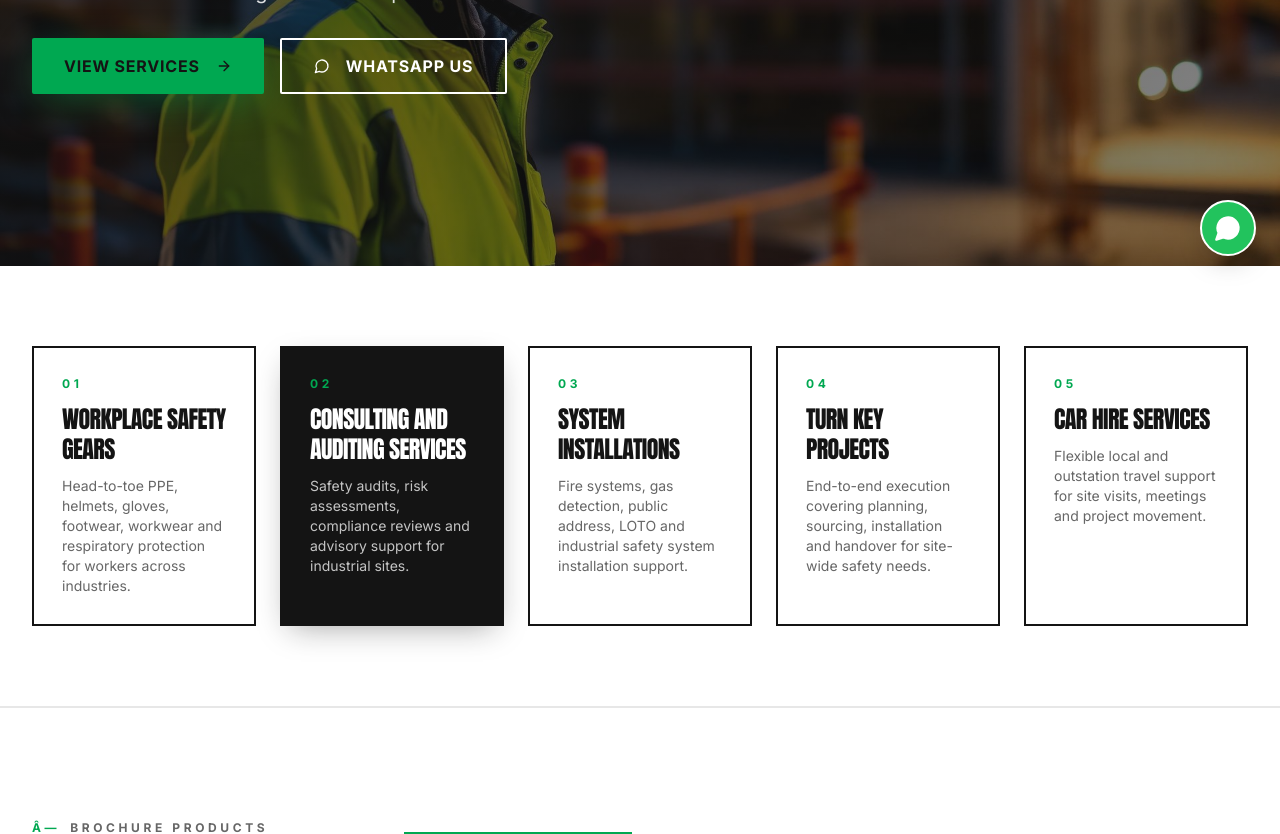
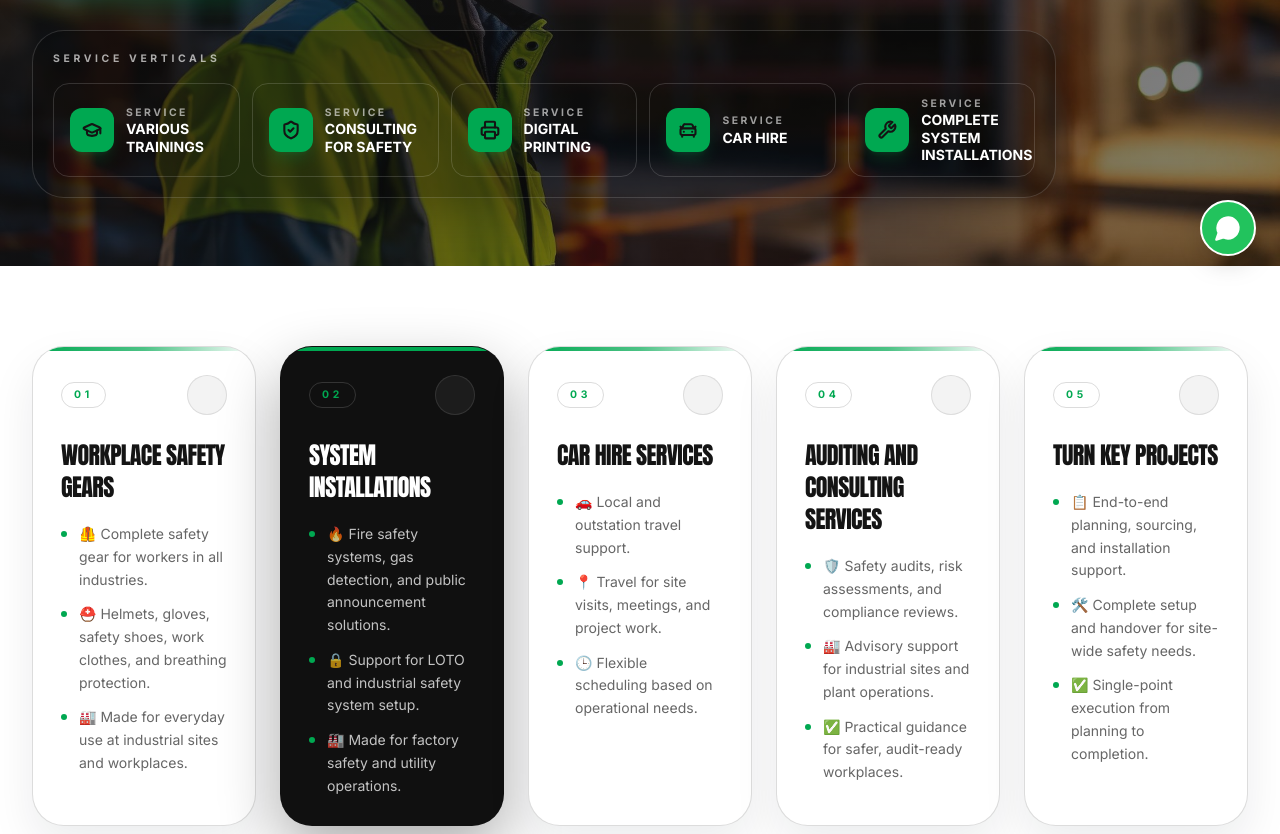
Before and after one commit to Bipin1412/AAYUSH-ENTERPRISE-, a React (Vite) app: page / in a window 1280 px wide. Shown: the part 520-1354 px from the top of the page. Built offline with nearby package versions, Linux system fonts and the light colour scheme; the HTML template or start-up script is replaced by a standard one.

Commit message:
changes done according to the meeting on home page

```diff
--- a/src/components/Footer.tsx
+++ b/src/components/Footer.tsx
@@ -63,10 +63,10 @@ const Footer = () => {
           <h4 className="font-display text-lg mb-4 text-primary">Categories</h4>
           <ul className="space-y-2 text-sm text-secondary-foreground/70">
             <li>Workplace Safety Gears</li>
-            <li>Consulting and Auditing Services</li>
             <li>System Installations</li>
+            <li>Car Hire Services</li>
+            <li>Auditing and Consulting Services</li>
             <li>Turn Key Projects</li>
-            <li>Car Hire Services</li>
           </ul>
         </div>
 
--- a/src/components/HeroSlider.tsx
+++ b/src/components/HeroSlider.tsx
@@ -1,9 +1,16 @@
 import { Link } from "react-router-dom";
-import { ArrowRight, MessageCircle } from "lucide-react";
+import { ArrowRight, CarFront, GraduationCap, MessageCircle, Printer, ShieldCheck, Wrench } from "lucide-react";
 import { Button } from "@/components/ui/button";
 import { whatsappLink } from "@/lib/whatsapp";
 import hero1 from "@/assets/hero-1.jpg";
-import { company } from "@/data/brochure";
+
+const serviceHighlights = [
+  { title: "Various Trainings", icon: GraduationCap },
+  { title: "Consulting for Safety", icon: ShieldCheck },
+  { title: "Digital Printing", icon: Printer },
+  { title: "Car Hire", icon: CarFront },
+  { title: "Complete System Installations", icon: Wrench },
+];
 
 const HeroSlider = () => {
   return (
@@ -21,8 +28,8 @@ const HeroSlider = () => {
       </div>
 
       <div className="relative h-full container flex items-center">
-        <div className="max-w-3xl text-secondary-foreground animate-slide-up">
-
+        <div className="max-w-5xl text-secondary-foreground animate-slide-up">
+          <div className="max-w-3xl">
             <h1 className="font-display text-5xl md:text-7xl lg:text-8xl uppercase leading-[0.95]">
               SECURING SAFER WORKPLACES
             </h1>
@@ -51,6 +58,35 @@ const HeroSlider = () => {
               </Button>
             </div>
           </div>
+
+          <div className="mt-10 rounded-[2rem] border border-white/15 bg-black/25 p-4 md:p-5 backdrop-blur-md shadow-2xl">
+            <div className="mb-4 text-[0.65rem] font-bold uppercase tracking-[0.35em] text-secondary-foreground/65">
+              Service Verticals
+            </div>
+            <div className="grid gap-3 sm:grid-cols-2 xl:grid-cols-5">
+              {serviceHighlights.map((service) => (
+                <Link
+                  key={service.title}
+                  to={`/services?service=${encodeURIComponent(service.title)}`}
+                  aria-label={`Open ${service.title}`}
+                  className="flex items-center gap-3 rounded-2xl border border-white/15 bg-white/8 px-4 py-3 transition-transform duration-200 hover:-translate-y-0.5 hover:border-white/30 hover:bg-white/12 focus-visible:outline-none focus-visible:ring-2 focus-visible:ring-primary focus-visible:ring-offset-2 focus-visible:ring-offset-transparent"
+                >
+                  <div className="grid h-11 w-11 shrink-0 place-items-center rounded-xl bg-primary text-primary-foreground shadow-lg shadow-primary/20">
+                    <service.icon className="h-5 w-5" strokeWidth={2.5} />
+                  </div>
+                  <div className="min-w-0">
+                    <div className="text-[0.65rem] font-bold uppercase tracking-[0.24em] text-secondary-foreground/60">
+                      Service
+                    </div>
+                    <div className="text-sm font-bold uppercase leading-tight text-secondary-foreground">
+                      {service.title}
+                    </div>
+                  </div>
+                </Link>
+              ))}
+            </div>
+          </div>
+        </div>
       </div>
     </section>
   );
--- a/src/data/brochure.ts
+++ b/src/data/brochure.ts
@@ -21,6 +21,11 @@ export type MiscProduct = {
   name: string;
   summary: string;
   useCase: string;
+};
+
+export type CoreVertical = {
+  title: string;
+  points: string[];
 };
 
 export const company = {
@@ -61,31 +66,46 @@ export const emails = [
   "ayushenterprisesaurangabad@gmail.com",
 ];
 
-export const coreVerticals = [
+export const coreVerticals: CoreVertical[] = [
   {
     title: "Workplace Safety Gears",
-    summary:
-      "Head-to-toe PPE, helmets, gloves, footwear, workwear and respiratory protection for workers across industries.",
-  },
-  {
-    title: "Consulting and Auditing Services",
-    summary:
-      "Safety audits, risk assessments, compliance reviews and advisory support for industrial sites.",
+    points: [
+      "🦺 Complete safety gear for workers in all industries.",
+      "⛑️ Helmets, gloves, safety shoes, work clothes, and breathing protection.",
+      "🏭 Made for everyday use at industrial sites and workplaces.",
+    ],
   },
   {
     title: "System Installations",
-    summary:
-      "Fire systems, gas detection, public address, LOTO and industrial safety system installation support.",
+    points: [
+      "🔥 Fire safety systems, gas detection, and public announcement solutions.",
+      "🔒 Support for LOTO and industrial safety system setup.",
+      "🏭 Made for factory safety and utility operations.",
+    ],
+  },
+  {
+    title: "Car Hire Services",
+    points: [
+      "🚗 Local and outstation travel support.",
+      "📍 Travel for site visits, meetings, and project work.",
+      "🕒 Flexible scheduling based on operational needs.",
+    ],
+  },
+  {
+    title: "Auditing and Consulting Services",
+    points: [
+      "🛡️ Safety audits, risk assessments, and compliance reviews.  ",
+      "🏭 Advisory support for industrial sites and plant operations.",
+      "✅ Practical guidance for safer, audit-ready workplaces.",
+    ],
   },
   {
     title: "Turn Key Projects",
-    summary:
-      "End-to-end execution covering planning, sourcing, installation and handover for site-wide safety needs.",
-  },
-  {
-    title: "Car Hire Services",
-    summary:
-      "Flexible local and outstation travel support for site visits, meetings and project movement.",
+    points: [
+      "📋 End-to-end planning, sourcing, and installation support.",
+      "🛠️ Complete setup and handover for site-wide safety needs.",
+      "✅ Single-point execution from planning to completion.",
+    ],
   },
 ];
 
--- a/src/pages/About.tsx
+++ b/src/pages/About.tsx
@@ -38,7 +38,7 @@ const About = () => {
               Safety across every worksite.
             </h2>
             <p className="mt-6 text-muted-foreground leading-relaxed">
-              Founded in {company.established}, Aayush Enterprises is headquartered in Aurangabad, Maharashtra with three branch offices and two manufacturing locations. The company provides complete safety solutions across Workplace Safety Gears, Consulting and Auditing Services, System Installations, Turn Key Projects and Car Hire Services.
+              Founded in {company.established}, Aayush Enterprises is headquartered in Aurangabad, Maharashtra with three branch offices and two manufacturing locations. The company provides complete safety solutions across Workplace Safety Gears, System Installations, Car Hire Services, Auditing and Consulting Services and Turn Key Projects.
             </p>
             <p className="mt-4 text-muted-foreground leading-relaxed">
               The brochure emphasizes protecting people at the workplace regardless of their work type, supported by trainings, consulting, digital printing, car hire and complete system installations.
--- a/src/pages/Home.tsx
+++ b/src/pages/Home.tsx
@@ -45,7 +45,7 @@ const premiumReasons = [
 
 const faqs = [
   { q: "When was Aayush Enterprises established?", a: "The company was established in 2017 and is headquartered in Aurangabad, Maharashtra." },
-  { q: "What are the main business verticals?", a: "The five core verticals are Workplace Safety Gears, Consulting and Auditing Services, System Installations, Turn Key Projects and Car Hire Services." },
+  { q: "What are the main business verticals?", a: "The five core verticals are Workplace Safety Gears, System Installations, Car Hire Services, Auditing and Consulting Services and Turn Key Projects." },
   { q: "Do you also provide training and consulting?", a: "Yes. The brochure includes 5 service verticals covering training, consulting, digital printing, car hire and system installations." },
   { q: "How many branch offices are mentioned in the brochure?", a: "The brochure lists 3 branch offices: Indore, Pune and Nasik." },
 ];
@@ -61,17 +61,36 @@ const Home = () => {
             {coreVerticals.map((item, index) => (
               <div
                 key={item.title}
-                className={`p-7 border-2 transition-transform hover:-translate-y-1 ${
-                  index === 1 ? "bg-secondary text-secondary-foreground border-secondary shadow-bold" : "bg-card border-secondary"
+                className={`group relative overflow-hidden rounded-[2rem] border p-7 transition-all duration-300 hover:-translate-y-1 ${
+                  index === 1
+                    ? "border-transparent bg-[#101010] text-white shadow-[0_24px_60px_rgba(0,0,0,0.32)]"
+                    : "border-secondary/15 bg-card shadow-[0_20px_45px_rgba(15,23,42,0.08)]"
                 }`}
               >
-                <div className="text-xs font-bold uppercase tracking-[0.3em] text-primary mb-3">
-                  {String(index + 1).padStart(2, "0")}
+                <div
+                  className={`absolute inset-x-0 top-0 h-1 ${
+                    index === 1 ? "bg-primary" : "bg-gradient-to-r from-primary via-primary/70 to-transparent"
+                  }`}
+                />
+                <div className="mb-6 flex items-center justify-between gap-4">
+                  <div className={`inline-flex rounded-full border px-3 py-1 text-[0.65rem] font-bold uppercase tracking-[0.35em] ${
+                    index === 1 ? "border-white/15 text-primary" : "border-secondary/15 text-primary"
+                  }`}>
+                    {String(index + 1).padStart(2, "0")}
+                  </div>
+                  <div className={`h-10 w-10 rounded-full border ${index === 1 ? "border-white/10 bg-white/5" : "border-secondary/10 bg-secondary/5"}`} />
                 </div>
-                <h3 className="font-display text-2xl uppercase leading-tight mb-3">{item.title}</h3>
-                <p className={index === 1 ? "text-sm text-secondary-foreground/75" : "text-sm text-muted-foreground"}>
-                  {item.summary}
-                </p>
+                <h3 className="font-display text-xl md:text-2xl uppercase leading-[0.96] mb-5">
+                  {item.title}
+                </h3>
+                <ul className={`space-y-3 text-sm leading-relaxed ${index === 1 ? "text-white/75" : "text-muted-foreground"}`}>
+                  {item.points.map((point) => (
+                    <li key={point} className="flex gap-3">
+                      <span className={`mt-2 h-1.5 w-1.5 shrink-0 rounded-full ${index === 1 ? "bg-primary" : "bg-primary"}`} />
+                      <span>{point}</span>
+                    </li>
+                  ))}
+                </ul>
               </div>
             ))}
           </div>
--- a/src/pages/Services.tsx
+++ b/src/pages/Services.tsx
@@ -1,8 +1,28 @@
+import { useEffect, useState } from "react";
+import { useSearchParams } from "react-router-dom";
 import PageHero from "@/components/PageHero";
 import { Tabs, TabsContent, TabsList, TabsTrigger } from "@/components/ui/tabs";
 import { serviceSections } from "@/data/brochure";
 
+const serviceParamKey = "service";
+
+const normalizeService = (value: string | null) => {
+  if (!value) {
+    return serviceSections[0].title;
+  }
+
+  const match = serviceSections.find((section) => section.title === value);
+  return match?.title ?? serviceSections[0].title;
+};
+
 const Services = () => {
+  const [searchParams, setSearchParams] = useSearchParams();
+  const [activeService, setActiveService] = useState(() => normalizeService(searchParams.get(serviceParamKey)));
+
+  useEffect(() => {
+    setActiveService(normalizeService(searchParams.get(serviceParamKey)));
+  }, [searchParams]);
+
   return (
     <>
       <PageHero
@@ -12,7 +32,14 @@ const Services = () => {
 
       <section className="py-20 md:py-28 bg-background">
         <div className="container">
-          <Tabs defaultValue={serviceSections[0].title} className="w-full">
+          <Tabs
+            value={activeService}
+            onValueChange={(value) => {
+              setActiveService(value);
+              setSearchParams({ [serviceParamKey]: value });
+            }}
+            className="w-full"
+          >
             <TabsList className="w-full flex flex-wrap h-auto justify-start gap-2 bg-transparent p-0 mb-8">
               {serviceSections.map((section) => (
                 <TabsTrigger
```
Lines whose indentation alone changed are shown as unchanged.
